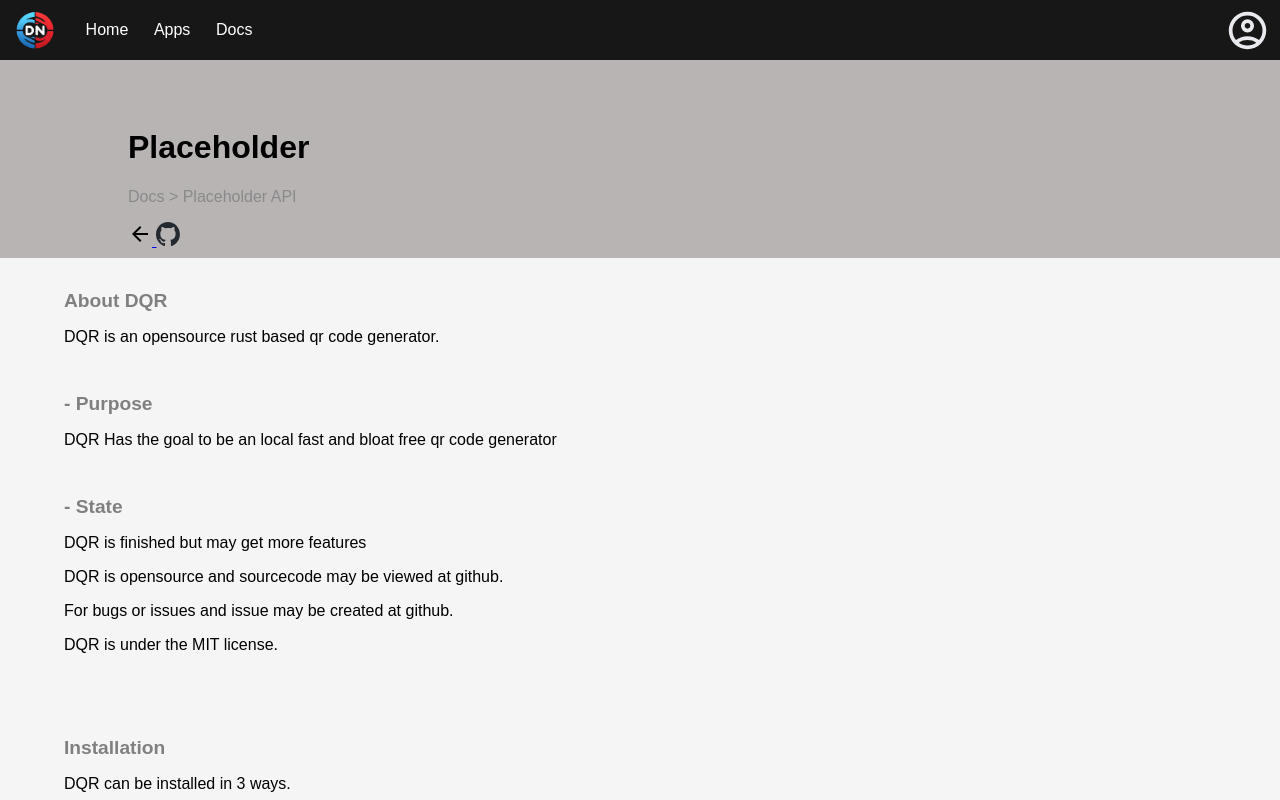
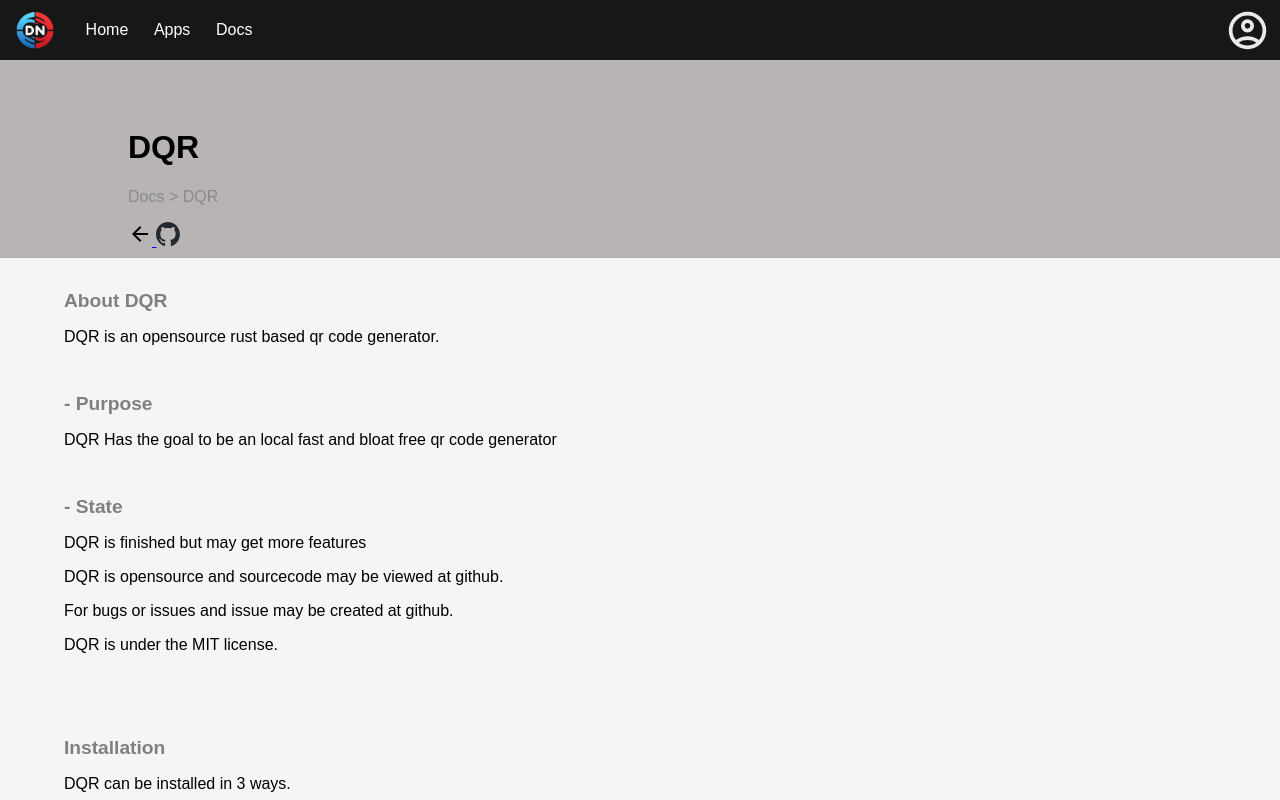
Before and after one commit to dedestem/SiteV2, a plain HTML site: page Docs/DQR/index.html in a window 1280 px wide. Shown: the top 800 px of the page. Drawn offline with Linux system fonts and the light colour scheme.

Commit message:
Doc Patches

```diff
--- a/Docs/DQR/index.html
+++ b/Docs/DQR/index.html
@@ -27,8 +27,8 @@
 
         <main aria-role="main">
             <div class="Docabout">
-                <h1>Placeholder</h1>
-                <p style="color: rgb(138, 138, 138);">Docs > Placeholder API</p>
+                <h1>DQR</h1>
+                <p style="color: rgb(138, 138, 138);">Docs > DQR</p>
                 <a href="/Docs/">
                     <img class="Icon-Arrow" alt="Back to docs">
                     <a href="https://github.com/dedestem/Placeholder">
```
Also changed, not shown: Docs/DFinder/index.html (+2 -2 lines), Docs/Extra/index.html (+2 -2 lines).
